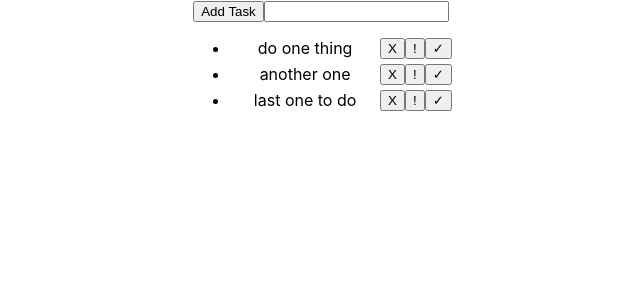
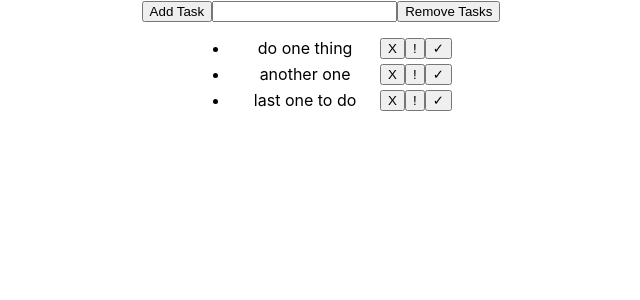
Before and after one commit to AntonBartsev/TodoAppOnReact, a React (Create React App) app: page / in a window 1280 px wide. Shown: the top 300 px of the page, without its empty margins (319-959 px from the left). Built offline with nearby package versions, Linux system fonts and the light colour scheme.

Commit message:
Remove all tasks btn added

```diff
--- a/src/components/TodoList.jsx
+++ b/src/components/TodoList.jsx
@@ -4,6 +4,8 @@ import TodoPoint from './TodoPoint';
 const todoStyle = {
     display: "inline-block"
 }
+
+
 
 
 class TodoListXP extends React.Component {
@@ -18,15 +20,16 @@ class TodoListXP extends React.Component {
             ],
             input: ""
         };
-
         this.addTask = this.addTask.bind(this);
         this.removeTask = this.removeTask.bind(this);
         this.onInputChange = this.onInputChange.bind(this);
+        this.removeAllTasks = this.removeAllTasks.bind(this)
     }
+
+
 
     removeTask(text) {
         const { tasks } = this.state;
-
 
         const newState = {
             ...this.state,
@@ -37,7 +40,6 @@ class TodoListXP extends React.Component {
 
     addTask() {
         const { tasks } = this.state;
-
         this.setState({
             input: "",
             tasks: tasks.concat(this.state.input)
@@ -46,7 +48,15 @@ class TodoListXP extends React.Component {
 
     onInputChange(event) {
         const text = event.target.value;
-        this.setState({ ...this.state, input: text });
+        this.setState({ ...this.state, input: text })
+    }
+
+    removeAllTasks() {
+        this.setState(
+            {
+                tasks: []
+            }
+        )
     }
 
     render() {
@@ -54,6 +64,7 @@ class TodoListXP extends React.Component {
             <div>
                 <button onClick={this.addTask}>Add Task</button>
                 <input type="text" value={this.state.input} onChange={this.onInputChange}></input>
+                <button onClick={this.removeAllTasks}>Remove Tasks</button>
             </div>
             <ul style={todoStyle}>{
                 this.state.tasks.map(text => <TodoPoint key={text} todoText={text} removeTask={this.removeTask} />)
--- a/src/components/TodoPoint.jsx
+++ b/src/components/TodoPoint.jsx
@@ -1,8 +1,10 @@
 import React from 'react';
+
 
 class TodoPoint extends React.Component {
     constructor(props) {
         super(props);
+
         this.state = {
             bIsImportant: false,
             bIsDone: false
```
